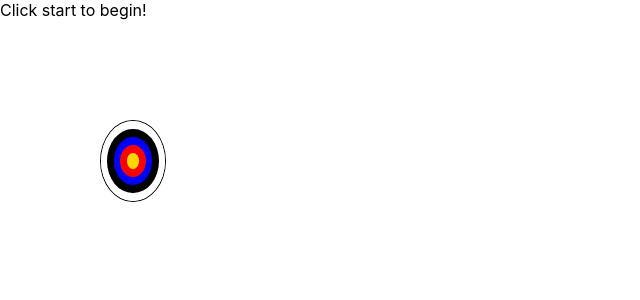
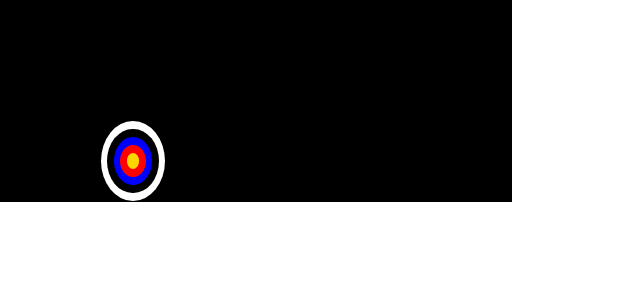
Before and after one commit to ivanyordanovgt/Brainzone, a React (Create React App) app in the folder brainzone/: page /aim-trainer in a window 1280 px wide. Shown: the top 300 px of the page, without its empty margins (0-640 px from the left). Built offline with nearby package versions, Linux system fonts and the light colour scheme.

Commit message:
Added css for aimtrainer and fixed border radius to be only applied to target

```diff
--- a/brainzone/src/components/AimTrainer/AimTrainer.js
+++ b/brainzone/src/components/AimTrainer/AimTrainer.js
@@ -1,6 +1,6 @@
 import React, { useState } from 'react'
 import { Target } from './Target'
-
+import styles from './aimTrainer.module.css'
 export const AimTrainer = () => {
   const [random, setRandom] = useState({
     'x': 100,
@@ -21,7 +21,7 @@ export const AimTrainer = () => {
   }
 
   return (
-    <div>
+    <div className={styles.aimTrainer}>
         {points ? `Current points ${points}`: `Click start to begin!`}
         <div style={{marginLeft: random.x, marginTop: random.y}}>
         <Target onClick={onTargetClick}></Target>
--- /dev/null
+++ b/brainzone/src/components/AimTrainer/aimTrainer.module.css
@@ -0,0 +1,7 @@
+
+.aimTrainer {
+    width: 40vw;
+    position: relative;
+    margin: 0;
+    background-color: black;
+}
--- a/brainzone/src/components/AimTrainer/target.css
+++ b/brainzone/src/components/AimTrainer/target.css
@@ -70,7 +70,7 @@
   transform: rotate(45deg);
 }
 
-div {
+.target div {
   border-radius: 50%;
 }
 
```
